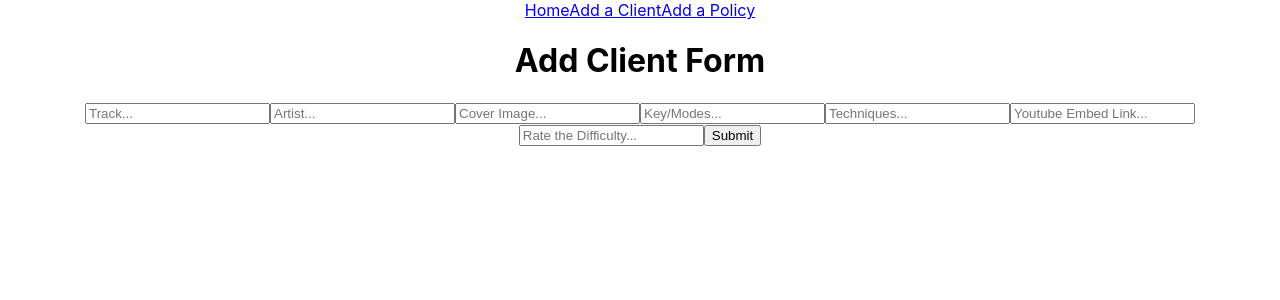
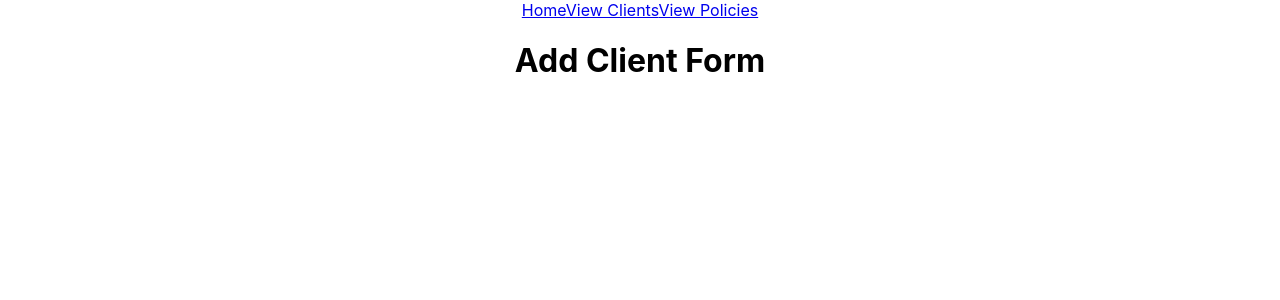
Before and after one commit to mdsteinkamp/phase-3-project-react-frontend, a React (Create React App) app: page /clients in a window 1280 px wide. Shown: the top 300 px of the page. Built offline with nearby package versions, Linux system fonts and the light colour scheme.

Commit message:
fixed routes for /clients & /policies components

```diff
--- a/src/components/Clients.js
+++ b/src/components/Clients.js
@@ -5,61 +5,6 @@ export default function Clients() {
   return (
     <>
       <h1>Add Client Form</h1>
-      <div>
-        <form>
-          <input
-            type="text"
-            name="track"
-            placeholder="Track..."
-            // value={formData.track}
-            // onChange={handleChange}
-          />
-          <input
-            type="text"
-            name="artist"
-            placeholder="Artist..."
-            // value={formData.artist}
-            // onChange={handleChange}
-          />
-          <input
-            type="text"
-            name="image"
-            placeholder="Cover Image..."
-            // value={formData.image}
-            // onChange={handleChange}
-          />
-          <input
-            type="text"
-            name="mode"
-            placeholder="Key/Modes..."
-            // value={formData.mode}
-            // onChange={handleChange}
-          />
-          <input
-            type="text"
-            name="techniques"
-            placeholder="Techniques..."
-            // value={formData.techniques}
-            // onChange={handleChange}
-          />
-          <input
-            type="text"
-            name="embedUrl"
-            placeholder="Youtube Embed Link..."
-            // value={formData.embedUrl}
-            // onChange={handleChange}
-          />
-          <input
-            type="number"
-            max="5"
-            name="difficulty"
-            placeholder="Rate the Difficulty..."
-            // value={formData.difficulty}
-            // onChange={handleChange}
-          />
-          <button type="submit">Submit</button>
-        </form>
-      </div>
     </>
   )
 
--- a/src/components/NavBar.js
+++ b/src/components/NavBar.js
@@ -7,8 +7,8 @@ export default function NavBar() {
   return(
     <span className="App">
       <NavLink to="/home">Home</NavLink>
-      <NavLink to="/addclient">Add a Client</NavLink>
-      <NavLink to="/addpolicy">Add a Policy</NavLink>
+      <NavLink to="/clients">View Clients</NavLink>
+      <NavLink to="/policies">View Policies</NavLink>
     </span>
   )
 }
```
